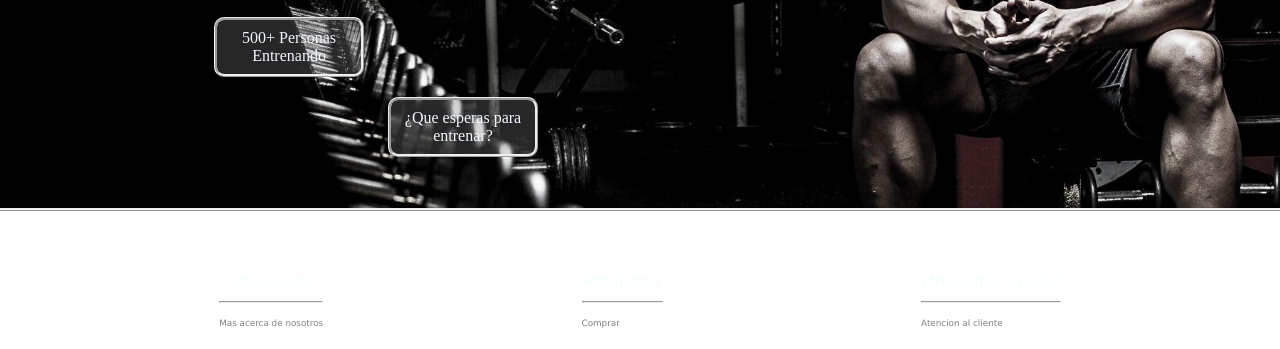
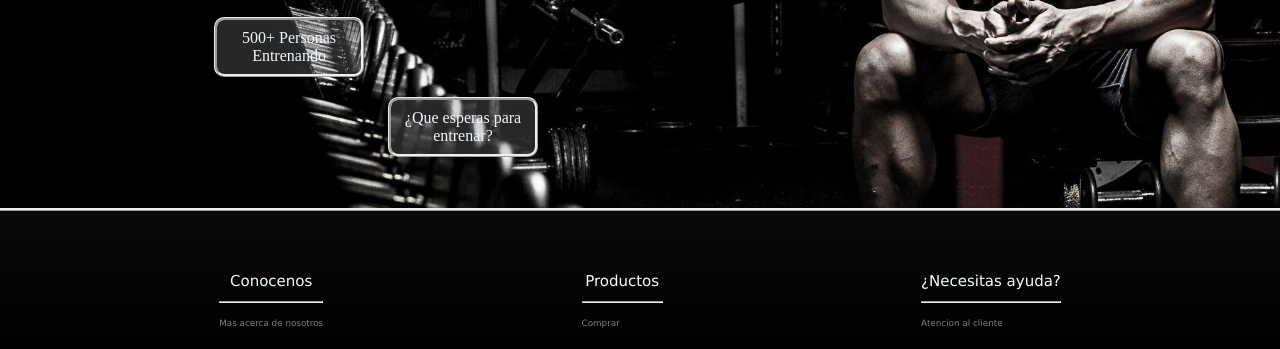
Before and after one commit to MohrCA/WorkGym.github.io, a plain HTML site: page index.html in a window 1280 px wide. Shown: the part 451-800 px from the top of the page. Drawn offline with Linux system fonts and the light colour scheme; files whose address does not match are found by name.

Commit message:
Revert "Update style.css"
This reverts commit ca4df8ffe62760289174d0a21065d9d101802a3f.

```diff
--- a/style/style.css
+++ b/style/style.css
@@ -13,10 +13,10 @@
 
 /* ESTILOS PARA EL BODY EN GENERAL */
 body {
-    /*background:
+    background:
         linear-gradient(rgb(53, 53, 53), rgb(0, 0, 0));
     background-attachment: fixed;
-    background-size: cover;*/
+    background-size: cover;
     overflow-y: scroll;
 }
 
```
